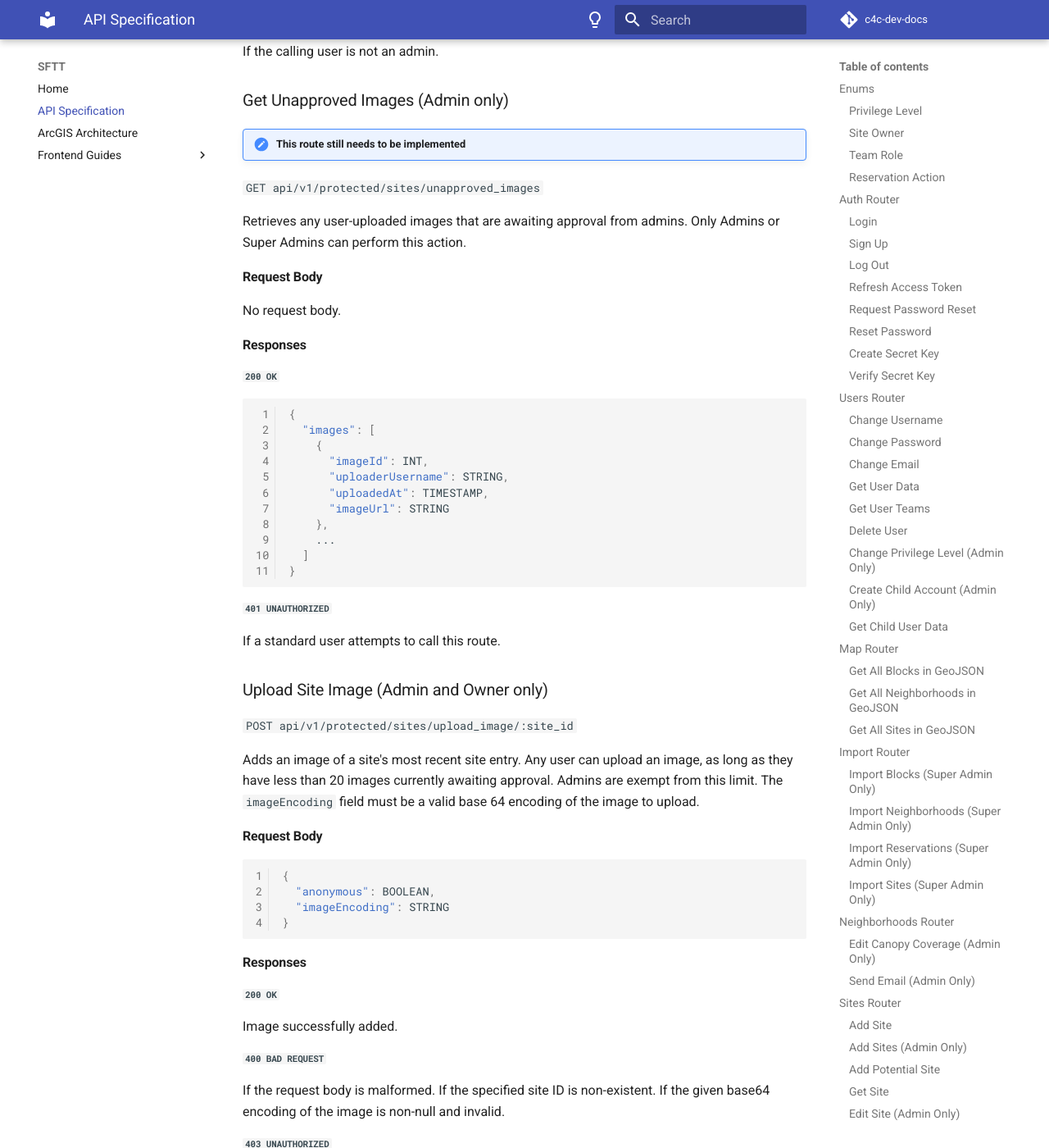
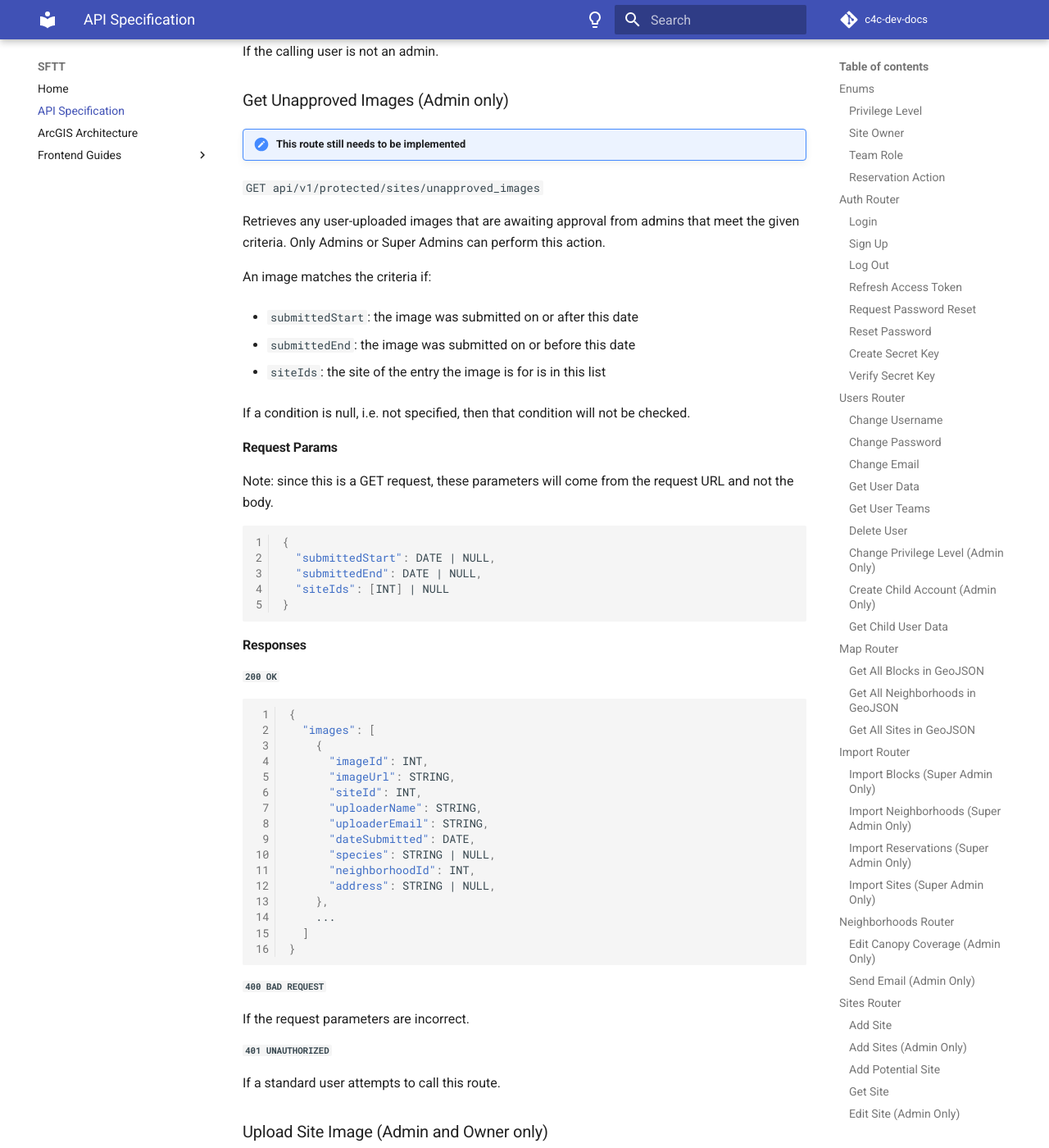
Before and after one commit to Code-4-Community/c4c-dev-docs, an MkDocs documentation site: the page built from docs/sftt/sftt-api-spec.md, in a window 1280 px wide and 1400 px high, scrolled down 32008 px. Shown: the whole window at 82% size. Built offline with MkDocs 1.6.1 and Material for MkDocs 9.7.7, drawn with Linux system fonts in a browser that asks for light colours; comment, search, counter and statistics services are not loaded; some of the changed text lies outside the part shown.

Commit message:
update old routes + add new routes (#124)
* update old routes + add new routes

* bullet list space fix

````diff
--- a/docs/sftt/sftt-api-spec.md
+++ b/docs/sftt/sftt-api-spec.md
@@ -1480,11 +1480,30 @@ If the calling user is not an admin.
 
 `GET api/v1/protected/sites/unapproved_images`
 
-Retrieves any user-uploaded images that are awaiting approval from admins. Only Admins or Super Admins can perform this action.
-
-#### Request Body
-
-No request body.
+Retrieves any user-uploaded images that are awaiting approval from admins that meet the given criteria. Only Admins or Super Admins can perform this action.
+
+An image matches the criteria if:
+
+- `submittedStart`: the image was submitted on or after this date
+
+- `submittedEnd`: the image was submitted on or before this date
+
+- `siteIds`: the site of the entry the image is for is in this list
+
+
+If a condition is null, i.e. not specified, then that condition will not be checked.
+
+#### Request Params
+
+Note: since this is a GET request, these parameters will come from the request URL and not the body.
+
+```json
+{
+  "submittedStart": DATE | NULL,
+  "submittedEnd": DATE | NULL,
+  "siteIds": [INT] | NULL
+}
+```
 
 #### Responses
 
@@ -1495,15 +1514,24 @@ No request body.
   "images": [
     {
       "imageId": INT,
-      "uploaderUsername": STRING,
-      "uploadedAt": TIMESTAMP,
-      "imageUrl": STRING
+      "imageUrl": STRING,
+      "siteId": INT,
+      "uploaderName": STRING,
+      "uploaderEmail": STRING,
+      "dateSubmitted": DATE,
+      "species": STRING | NULL,
+      "neighborhoodId": INT,
+      "address": STRING | NULL,
     },
     ...
   ]
 }
 ```
 
+##### `400 BAD REQUEST`
+
+If the request parameters are incorrect.
+
 ##### `401 UNAUTHORIZED`
 
 If a standard user attempts to call this route.
@@ -1565,21 +1593,49 @@ If a standard user that does not own the site tries to perform this action.
 
 ### Approve site image (Admin only)
 
+`PUT api/v1/protected/sites/approve_image/:image_id`
+
+Approves the site image with the given `image_id`, allowing it to be shown publically on site pages. Only Admins or Super Admins can perform this action.
+
+#### Request Body
+
+No request body.
+
+#### Responses
+
+##### `200 OK`
+
+Image successfully approved.
+
+##### `400 BAD REQUEST`
+
+If the `image_id` specified is not associated with an existing site image.
+
+##### `401 UNAUTHORIZED`
+
+If a non-admin tries to perform this action.
+
+### Reject site image (Admin only)
+
 !!! missing "This route still needs to be implemented"
 
-`PUT api/v1/protected/sites/approve_image/:image_id`
-
-Approves the site image with the given `image_id`, allowing it to be shown publically on site pages. Only Admins or Super Admins can perform this action.
-
-#### Request Body
-
-No request body.
-
-#### Responses
-
-##### `200 OK`
-
-Image successfully approved.
+`DELETE api/v1/protected/sites/approve_image/:image_id`
+
+Rejects the site image with the given `image_id`, removing it from the database and sending the uploader a notification email with the reason, if given. Only Admins or Super Admins can perform this action.
+
+#### Request Body
+
+```json
+{
+  "rejectionReason": STRING | NULL
+}
+```
+
+#### Response
+
+#### `200 OK`
+
+Image successfully deleted and rejection email successfully sent.
 
 ##### `400 BAD REQUEST`
 
````
Also changed, not shown: other parts of docs/sftt/sftt-api-spec.md (+2 -2 lines).
